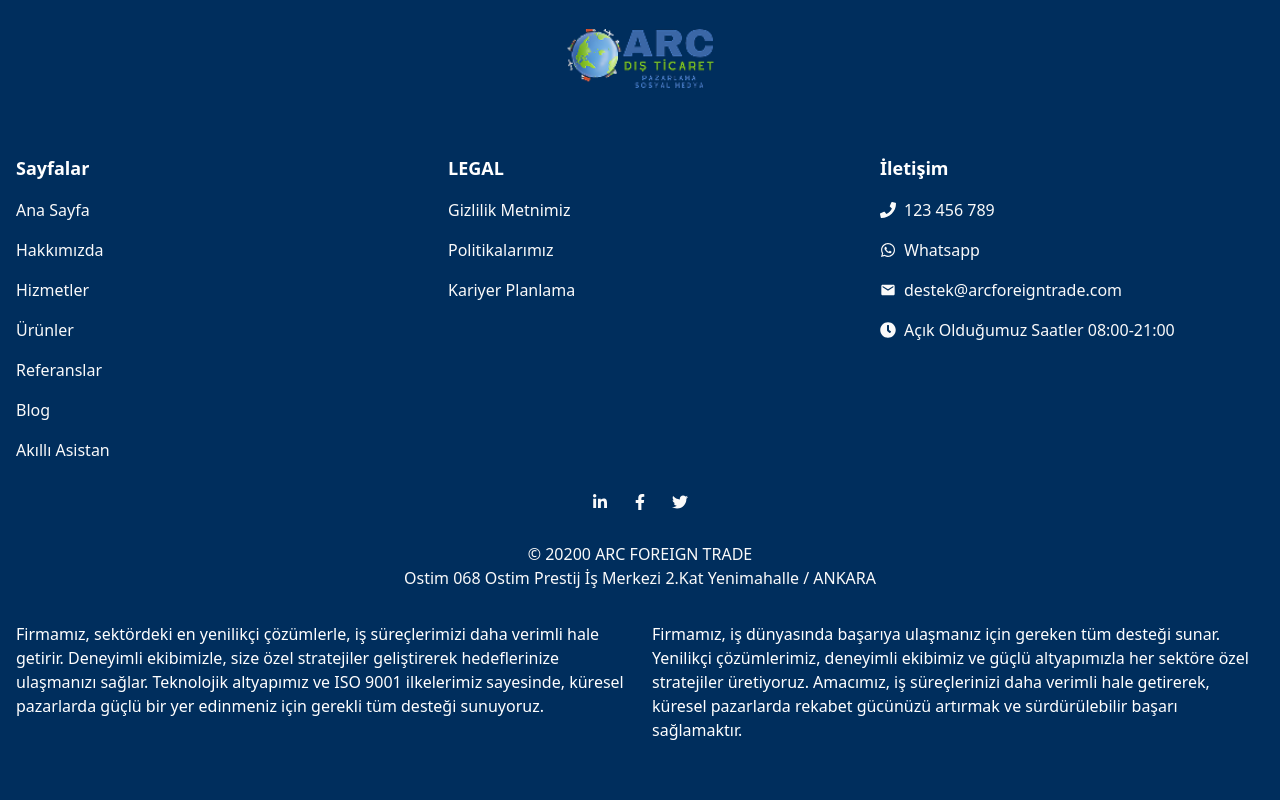
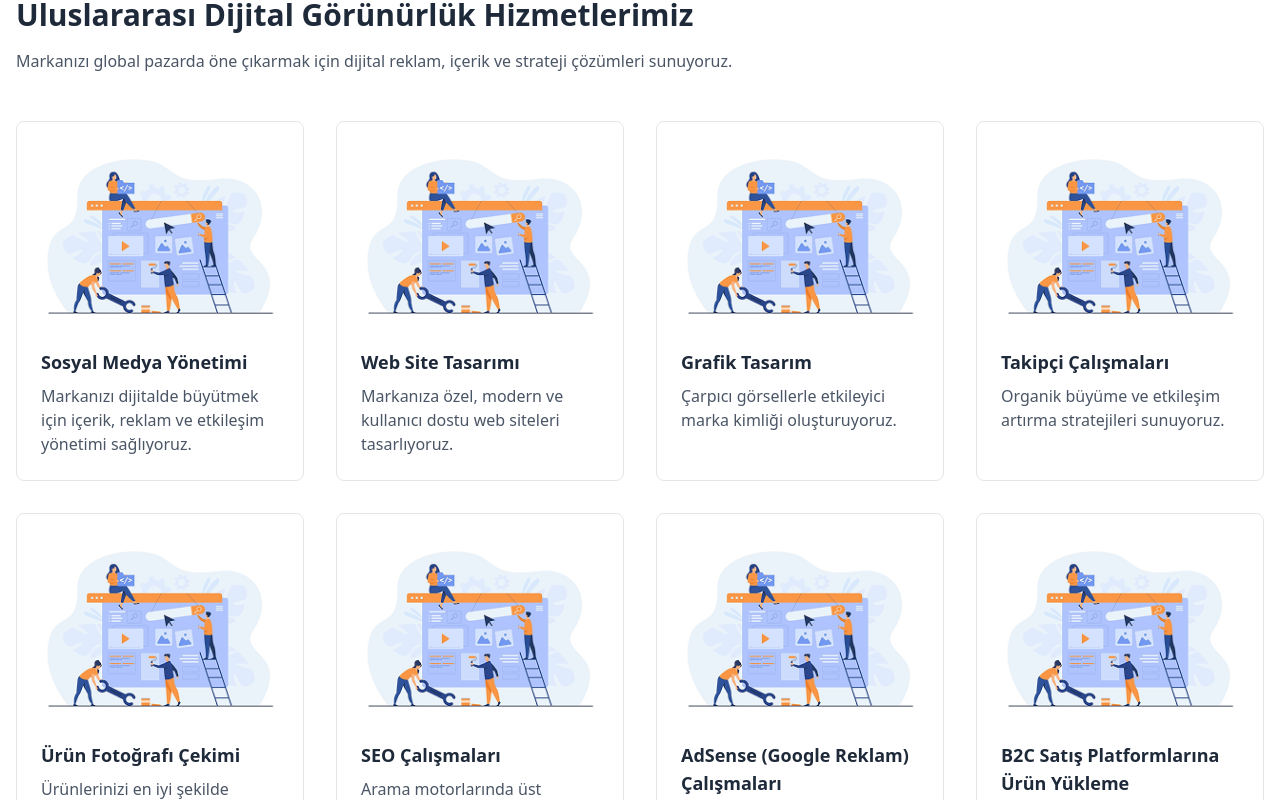
Before and after one commit to poyrazavsever/arc_foreign_trade, a Next.js app: page /services in a window 1280 px wide. Shown: the part 980-1780 px from the top of the page. Built offline with nearby package versions, Linux system fonts and the light colour scheme.

Commit message:
feat: done dijital and marketing

```diff
--- /dev/null
+++ b/components/Services/Dijital.jsx
@@ -0,0 +1,91 @@
+import React from 'react';
+import ServiceCard from '../ServiceCard'; // ServiceCard bileşeninin yolunu güncelleyin
+
+const Dijital = () => {
+  const services = [
+    {
+      title: 'Sosyal Medya Yönetimi',
+      description: 'Markanızı dijitalde büyütmek için içerik, reklam ve etkileşim yönetimi sağlıyoruz.',
+      imageSrc: '/Illus/website-design.png',
+      alt: 'Sosyal Medya Yönetimi',
+    },
+    {
+      title: 'Web Site Tasarımı',
+      description: 'Markanıza özel, modern ve kullanıcı dostu web siteleri tasarlıyoruz.',
+      imageSrc: '/Illus/website-design.png',
+      alt: 'Web Site Tasarımı',
+    },
+    {
+      title: 'Grafik Tasarım',
+      description: 'Çarpıcı görsellerle etkileyici marka kimliği oluşturuyoruz.',
+      imageSrc: '/Illus/website-design.png',
+      alt: 'Grafik Tasarım',
+    },
+    {
+      title: 'Takipçi Çalışmaları',
+      description: 'Organik büyüme ve etkileşim artırma stratejileri sunuyoruz.',
+      imageSrc: '/Illus/website-design.png',
+      alt: 'Takipçi Çalışmaları',
+    },
+    {
+      title: 'Ürün Fotoğrafı Çekimi',
+      description: 'Ürünlerinizi en iyi şekilde sergileyen profesyonel çekimler yapıyoruz.',
+      imageSrc: '/Illus/website-design.png',
+      alt: 'Ürün Fotoğrafı Çekimi',
+    },
+    {
+      title: 'SEO Çalışmaları',
+      description: 'Arama motorlarında üst sıralara çıkmanız için stratejik optimizasyon yapıyoruz.',
+      imageSrc: '/Illus/website-design.png',
+      alt: 'SEO Çalışmaları',
+    },
+    {
+      title: 'AdSense (Google Reklam) Çalışmaları',
+      description: 'Hedef kitlenize ulaşmanız için etkili reklam kampanyaları oluşturuyoruz.',
+      imageSrc: '/Illus/website-design.png',
+      alt: 'AdSense (Google Reklam) Çalışmaları',
+    },
+    {
+      title: 'B2C Satış Platformlarına Ürün Yükleme',
+      description: 'Trendyol, Hepsiburada gibi platformlarda satışınızı yönetiyoruz.',
+      imageSrc: '/Illus/website-design.png',
+      alt: 'B2C Satış Platformlarına Ürün Yükleme',
+    },
+    {
+      title: 'Amazon ve eBay Hesap Açılımı',
+      description: 'Küresel pazarda yerinizi almak için hesap açma ve yönetim desteği sunuyoruz.',
+      imageSrc: '/Illus/website-design.png',
+      alt: 'Amazon ve eBay Hesap Açılımı',
+    },
+  ];
+
+  return (
+    <div className="bg-white py-16">
+      <div className="container mx-auto px-4">
+
+        <div className="text-left flex flex-col items-start gap-4 mb-12">
+          <h2 className="text-3xl font-bold text-gray-800">
+            Uluslararası Dijital Görünürlük Hizmetlerimiz
+          </h2>
+          <p className="text-gray-600">
+            Markanızı global pazarda öne çıkarmak için dijital reklam, içerik ve strateji çözümleri sunuyoruz.
+          </p>
+        </div>
+
+        <div className="grid grid-cols-1 md:grid-cols-4 gap-8">
+          {services.map((service, index) => (
+            <ServiceCard
+              key={index}
+              title={service.title}
+              description={service.description}
+              imageSrc={service.imageSrc}
+              alt={service.alt}
+            />
+          ))}
+        </div>
+      </div>
+    </div>
+  );
+};
+
+export default Dijital;
--- /dev/null
+++ b/components/Services/Marketing.jsx
@@ -0,0 +1,91 @@
+import React from 'react';
+import ServiceCard from '../ServiceCard'; // ServiceCard bileşeninin yolunu güncelleyin
+
+const Marketing = () => {
+  const services = [
+    {
+      title: 'Hedef Pazar Belirleme ve Analiz',
+      description: 'Doğru hedef kitleye ulaşmanız için pazar araştırması yaparak stratejik yönlendirme sağlıyoruz.',
+      imageSrc: '/Illus/website-design.png',
+      alt: 'Hedef Pazar Belirleme ve Analiz',
+    },
+    {
+      title: 'Pazarlama Performans Analizi',
+      description: 'Reklam ve satış süreçlerinizin verimliliğini ölçerek iyileştirme stratejileri geliştiriyoruz.',
+      imageSrc: '/Illus/website-design.png',
+      alt: 'Pazarlama Performans Analizi',
+    },
+    {
+      title: 'Rakip Analizi',
+      description: 'Rakiplerinizin güçlü ve zayıf yönlerini analiz ederek sizi pazarda öne çıkaracak stratejiler oluşturuyoruz.',
+      imageSrc: '/Illus/website-design.png',
+      alt: 'Rakip Analizi',
+    },
+    {
+      title: 'İçerik Pazarlaması',
+      description: 'Markanız için özgün ve etkili içerikler üreterek dijitalde güçlü bir varlık oluşturuyoruz.',
+      imageSrc: '/Illus/website-design.png',
+      alt: 'İçerik Pazarlaması',
+    },
+    {
+      title: 'Marka Konumlandırma',
+      description: 'Hedef kitlenizin zihninde güçlü bir marka algısı oluşturmak için stratejik konumlandırma yapıyoruz.',
+      imageSrc: '/Illus/website-design.png',
+      alt: 'Marka Konumlandırma',
+    },
+    {
+      title: 'Kültürel ve Dilsel Uyumluluk Danışmanlığı',
+      description: 'Hedef pazarınızdaki kültürel ve dilsel farklılıkları gözeterek etkili pazarlama iletişimi sağlıyoruz.',
+      imageSrc: '/Illus/website-design.png',
+      alt: 'Kültürel ve Dilsel Uyumluluk Danışmanlığı',
+    },
+    {
+      title: 'Uluslararası Reklam Kampanyaları',
+      description: 'Global pazarlarda markanızı tanıtmak için çok dilli ve bölgesel hedeflemeli reklam stratejileri sunuyoruz.',
+      imageSrc: '/Illus/website-design.png',
+      alt: 'Uluslararası Reklam Kampanyaları',
+    },
+    {
+      title: 'E-Posta Pazarlama ve Otomasyon',
+      description: 'Kişiselleştirilmiş e-posta kampanyaları ile müşteri etkileşiminizi artırarak dönüşüm sağlıyoruz.',
+      imageSrc: '/Illus/website-design.png',
+      alt: 'E-Posta Pazarlama ve Otomasyon',
+    },
+    {
+      title: 'Yurtdışı / Yurtiçi Müşterilerle Telefonla İletişim Kurma',
+      description: 'Müşteri ilişkilerinizi güçlendirmek için profesyonel ve etkili telefon görüşmeleri gerçekleştiriyoruz.',
+      imageSrc: '/Illus/website-design.png',
+      alt: 'Yurtdışı / Yurtiçi Müşterilerle Telefonla İletişim Kurma',
+    },
+  ];
+
+  return (
+    <div className="bg-white py-16">
+      <div className="container mx-auto px-4">
+
+        <div className="text-left mb-12 flex flex-col items-start gap-4">
+          <h2 className="text-3xl font-bold text-gray-800">
+            Uluslararası Pazarlama Hizmetlerimiz
+          </h2>
+          <p className="text-gray-600">
+            Hedef pazar analizi, dijital stratejiler ve yerel uzman desteği ile markanızı uluslararası arenada konumlandırıyoruz. Doğru stratejilerle büyümenize katkı sağlıyor, küresel pazarlarda sürdürülebilir başarı elde etmenizi sağlıyoruz.
+          </p>
+        </div>
+
+        <div className="grid grid-cols-1 md:grid-cols-4 gap-8">
+          {services.map((service, index) => (
+            <ServiceCard
+              key={index}
+              title={service.title}
+              description={service.description}
+              imageSrc={service.imageSrc}
+              alt={service.alt}
+            />
+          ))}
+        </div>
+      </div>
+    </div>
+  );
+};
+
+export default Marketing;
--- a/pages/services.js
+++ b/pages/services.js
@@ -1,6 +1,8 @@
 import React from 'react'
 
 import Populars from '@/components/Services/Populars'
+import Dijital from '@/components/Services/Dijital'
+import Marketing from '@/components/Services/Marketing'
 
 
 const Services = () => {
@@ -9,6 +11,10 @@ const Services = () => {
 
         <Populars />
 
+        <Dijital />
+
+        <Marketing />
+
     </div>
   )
 }
```
